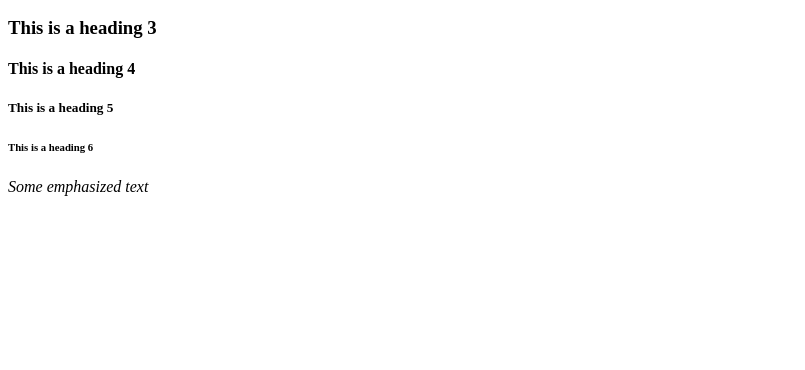
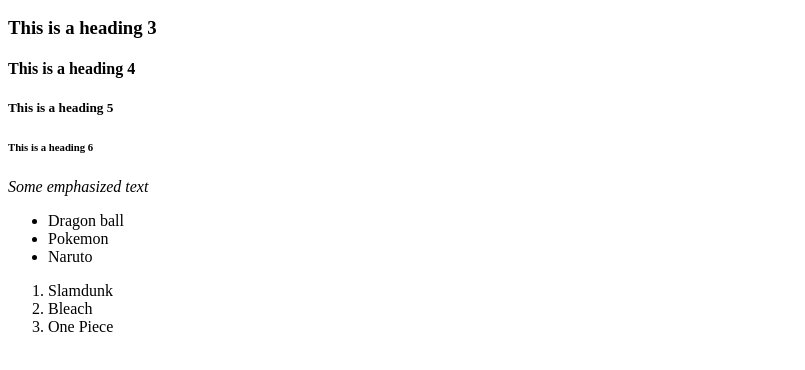
Before and after one commit to SKADI019/Web-Development, a plain HTML site: page index.html in a window 1280 px wide. Shown: the part 178-548 px from the top of the page, without its empty margins (0-805 px from the left). Drawn offline with Linux system fonts and the light colour scheme.

Commit message:
Add index.html

```diff
--- a/index.html
+++ b/index.html
@@ -18,5 +18,17 @@
         <h5>This is a heading 5</h5>
         <h6>This is a heading 6</h6>
         <em>Some emphasized text</em>
+
+        <ul>
+            <li>Dragon ball</li>
+            <li>Pokemon</li>
+            <li>Naruto</li>
+        </ul>
+
+        <ol>
+            <li>Slamdunk</li>
+            <li>Bleach</li>
+            <li>One Piece</li>
+        </ol>
       </body>
 </html>
```
